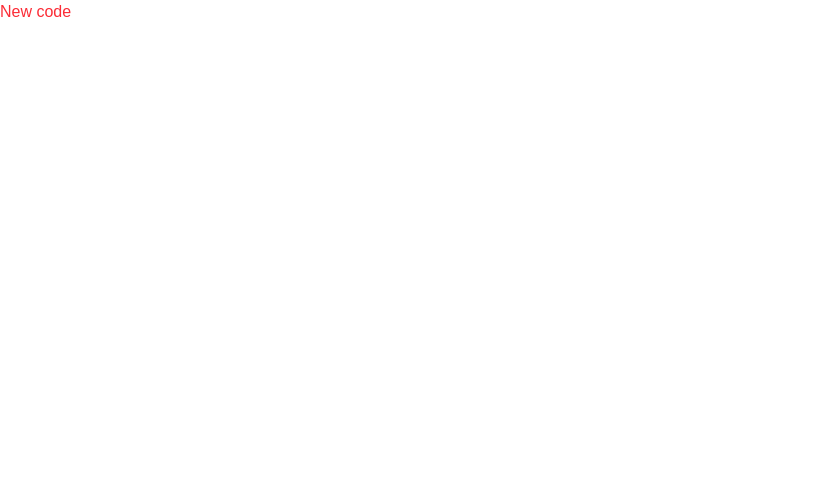
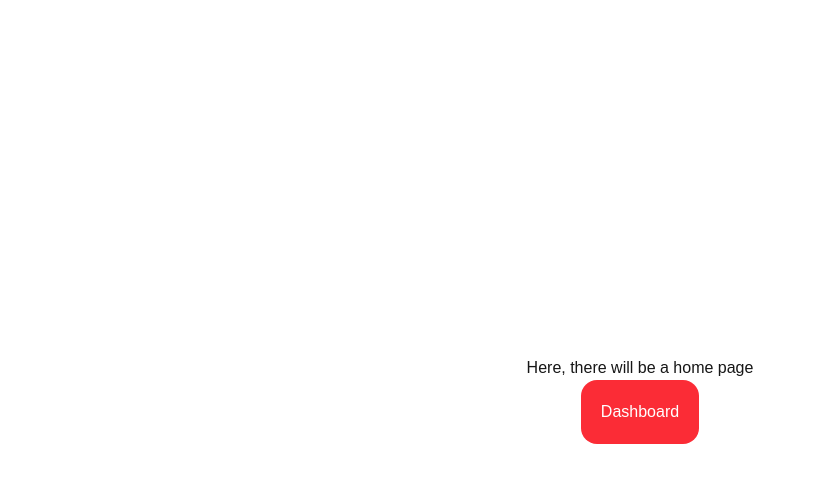
Before and after one commit to HenriqueMelo2007/fire-detector, a Next.js app in the folder frontend/: page / in a window 1280 px wide. Shown: the top 482 px of the page, without its empty margins (0-815 px from the left). Built offline with nearby package versions, Linux system fonts and the light colour scheme.

Commit message:
it adds a temporary home page

```diff
--- a/frontend/src/app/page.tsx
+++ b/frontend/src/app/page.tsx
@@ -1,5 +1,10 @@
+import Link from "next/link";
+
 export default function Home() {
   return (
-    <div className="text-red-500">New code</div>
+    <div className="w-screen h-screen flex justify-center items-center flex-col">
+      <h1>Here, there will be a home page</h1>
+      <Link className="bg-red-500 p-5 rounded-2xl text-white" href="/dashboard">Dashboard</Link>
+    </div>
   );
 }
```
